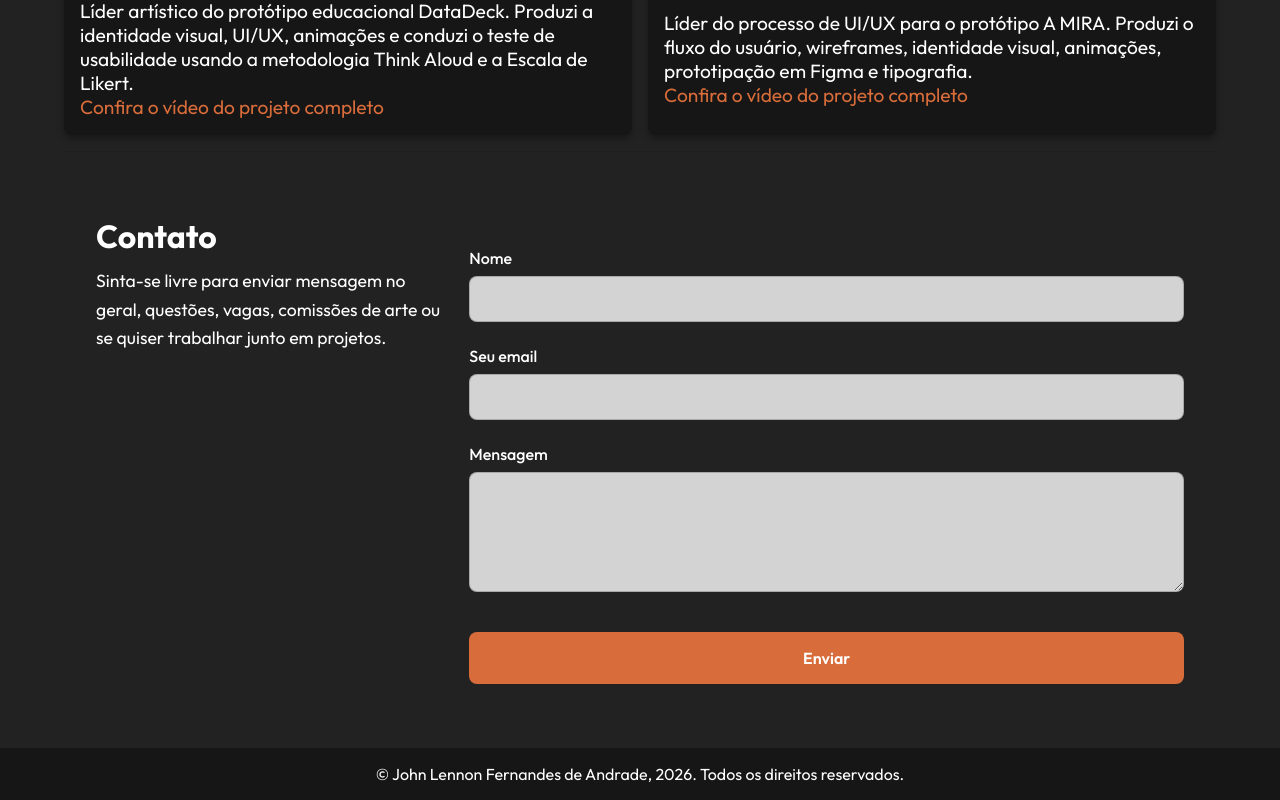
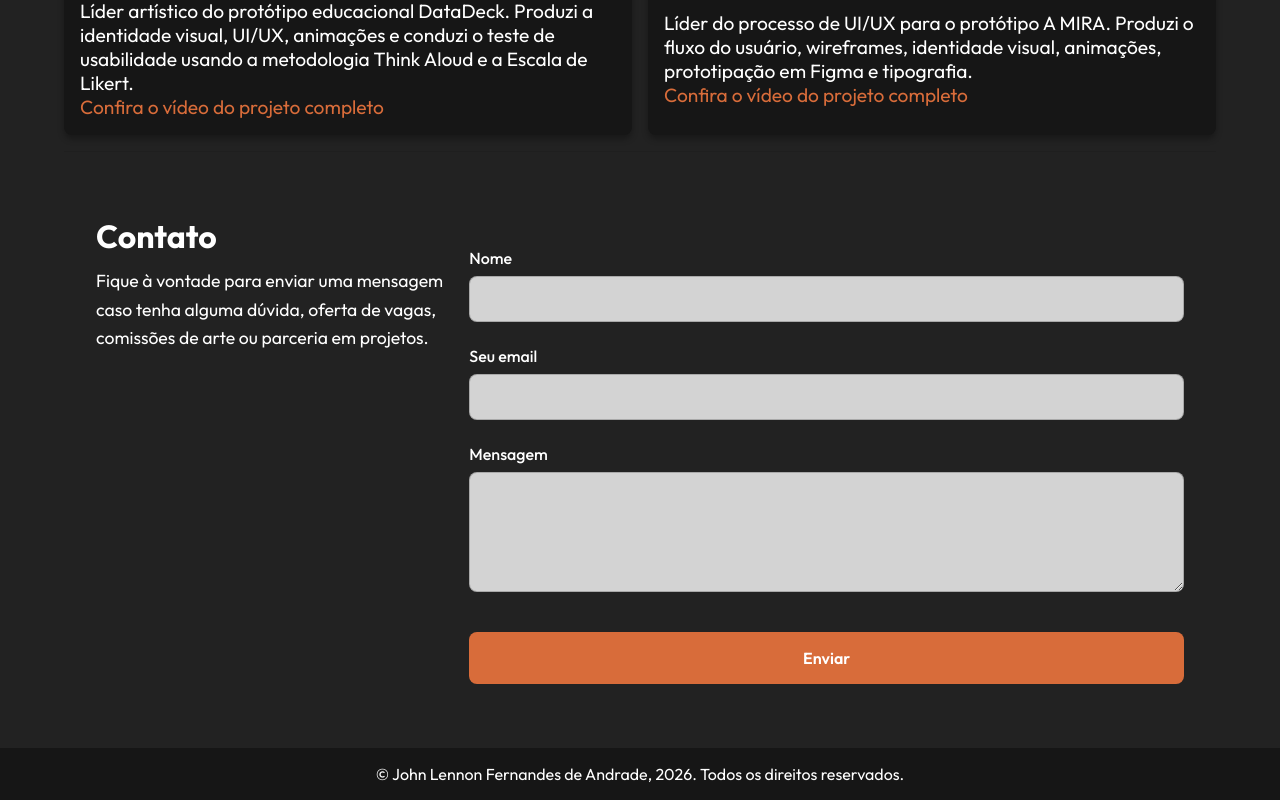
Before and after one commit to JwhnLwnnwn/portfolio, a plain HTML site: page index.html in a window 1280 px wide. Shown: the part 2020-2820 px from the top of the page. Drawn offline with nearby package versions, Linux system fonts and the light colour scheme.

Commit message:
Alteração do texto

```diff
--- a/index.html
+++ b/index.html
@@ -502,8 +502,8 @@
           <div class="contact-info">
             <h2 class="contact-title">Contato</h2>
             <p class="contact-description">
-              Sinta-se livre para enviar mensagem no geral, questões, vagas,
-              comissões de arte ou se quiser trabalhar junto em projetos.
+              Fique à vontade para enviar uma mensagem caso tenha alguma dúvida, oferta de vagas,
+              comissões de arte ou parceria em projetos.
             </p>
           </div>
 
```
